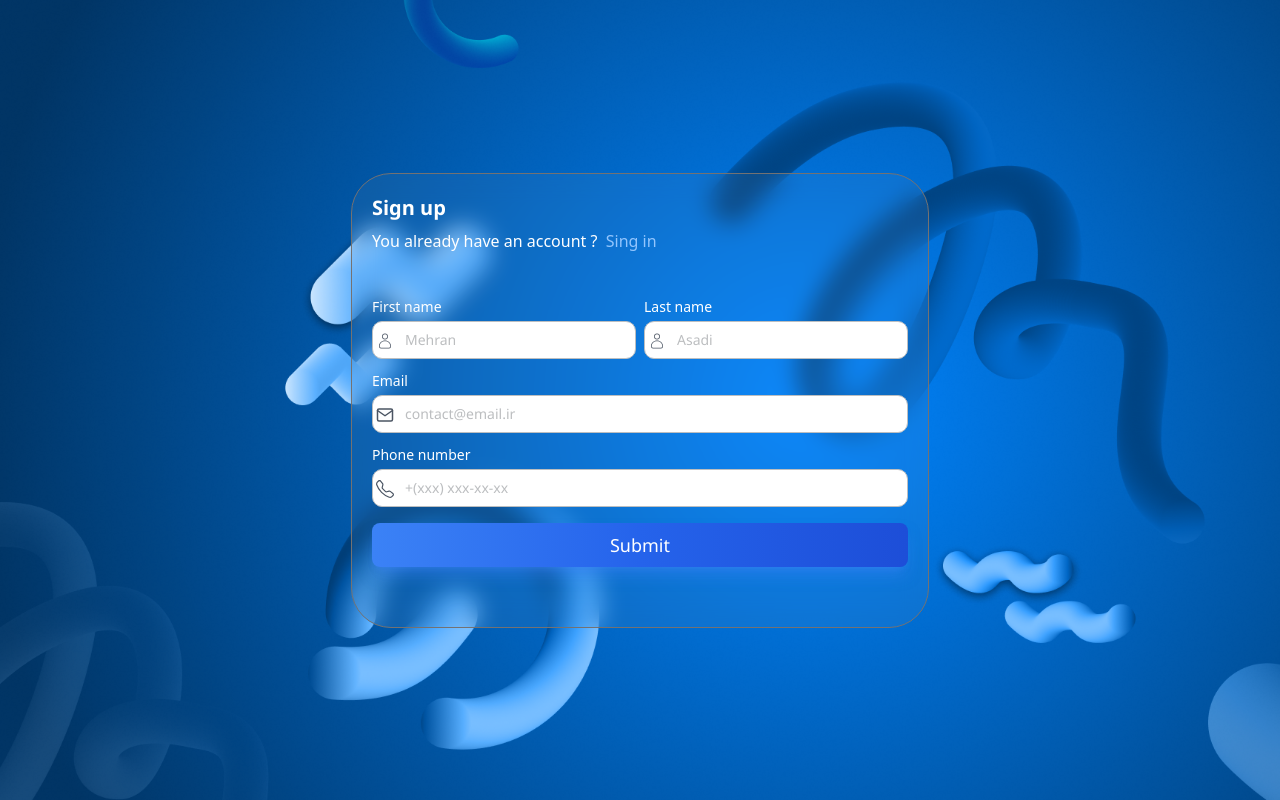
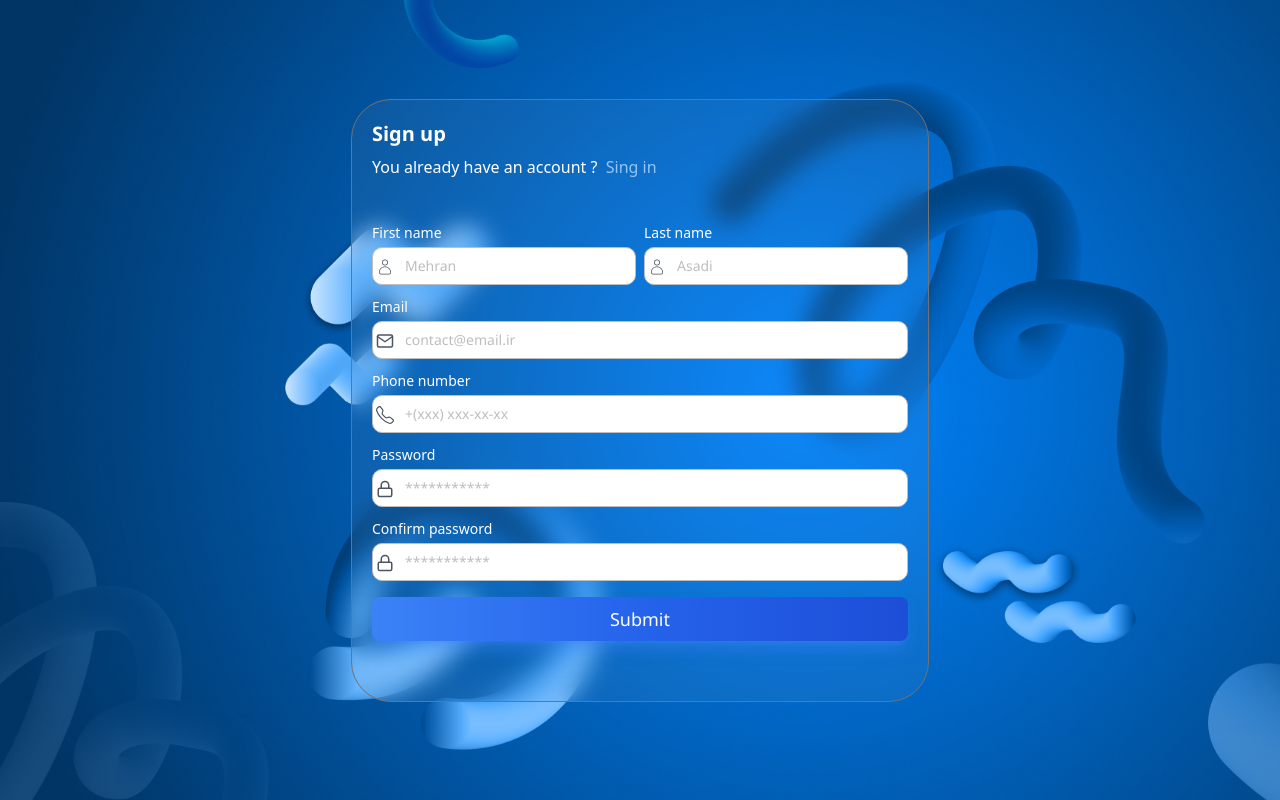
Before and after one commit to Mehranlip/Mojave-Next-Auth, a Next.js app: page /auth in a window 1280 px wide. Built offline with nearby package versions, Linux system fonts and the light colour scheme.

Commit message:
add password fild and make validation

```diff
--- a/src/components/forms/Register.tsx
+++ b/src/components/forms/Register.tsx
@@ -1,7 +1,7 @@
 import * as React from "react";
 import Input from "../inputs/input";
 import { CiUser } from "react-icons/ci";
-import { FiMail } from "react-icons/fi";
+import { FiLock, FiMail } from "react-icons/fi";
 import { useForm } from "react-hook-form";
 import { BsTelephone } from "react-icons/bs";
 
@@ -10,7 +10,8 @@
 import validator from "validator";
 
 interface IRegisterFromProps {}
-const FormSchema = z.object({
+const FormSchema = z
+  .object({
     first_name: z
       .string()
       .min(2, "First name atleast 2 characters")
@@ -30,12 +31,16 @@
       .min(6, "Password must be atleast 6 characters.")
       .max(52, "Password must be less than 52 characters."),
     confirmPassword: z.string(),
-  accept: z.literal(true, {
-    errorMap: () => ({
-      message:
-        "Please agree to all the terms and conditions before continuing.",
-    }),
-  }),
+    // accept: z.literal(true, {
+    //   errorMap: () => ({
+    //     message:
+    //       "Please agree to all the terms and conditions before continuing.",
+    //   }),
+    // }),
+  })
+  .refine((data) => data.password === data.confirmPassword, {
+    message: "Password doesn't match",
+    path: ["confirmPassword"],
   });
 
 type FormSchemaType = z.infer<typeof FormSchema>;
@@ -95,6 +100,26 @@
         error={errors?.phone?.message}
         disabled={isSubmitting}
       />
+      <Input
+        name="password"
+        label="Password"
+        type="password"
+        icon={<FiLock />}
+        placeholder="***********"
+        register={register}
+        error={errors?.password?.message}
+        disabled={isSubmitting}
+      />
+      <Input
+        name="confirmPassword"
+        label="Confirm password"
+        type="password"
+        icon={<FiLock />}
+        placeholder="***********"
+        register={register}
+        error={errors?.confirmPassword?.message}
+        disabled={isSubmitting}
+      />
       <button
         className="signout w-full mt-4  text-white bg-gradient-to-r from-blue-500 via-blue-600 to-blue-700 hover:bg-gradient-to-br focus:ring-4 focus:outline-none focus:ring-blue-300 dark:focus:ring-blue-800 shadow-lg shadow-blue-500/50 dark:shadow-lg dark:shadow-blue-800/80 font-medium rounded-lg text-sm px-5 py-2.5 text-center mr-2 mb-2 "
         type="submit"
```
Lines whose indentation alone changed are shown as unchanged.
